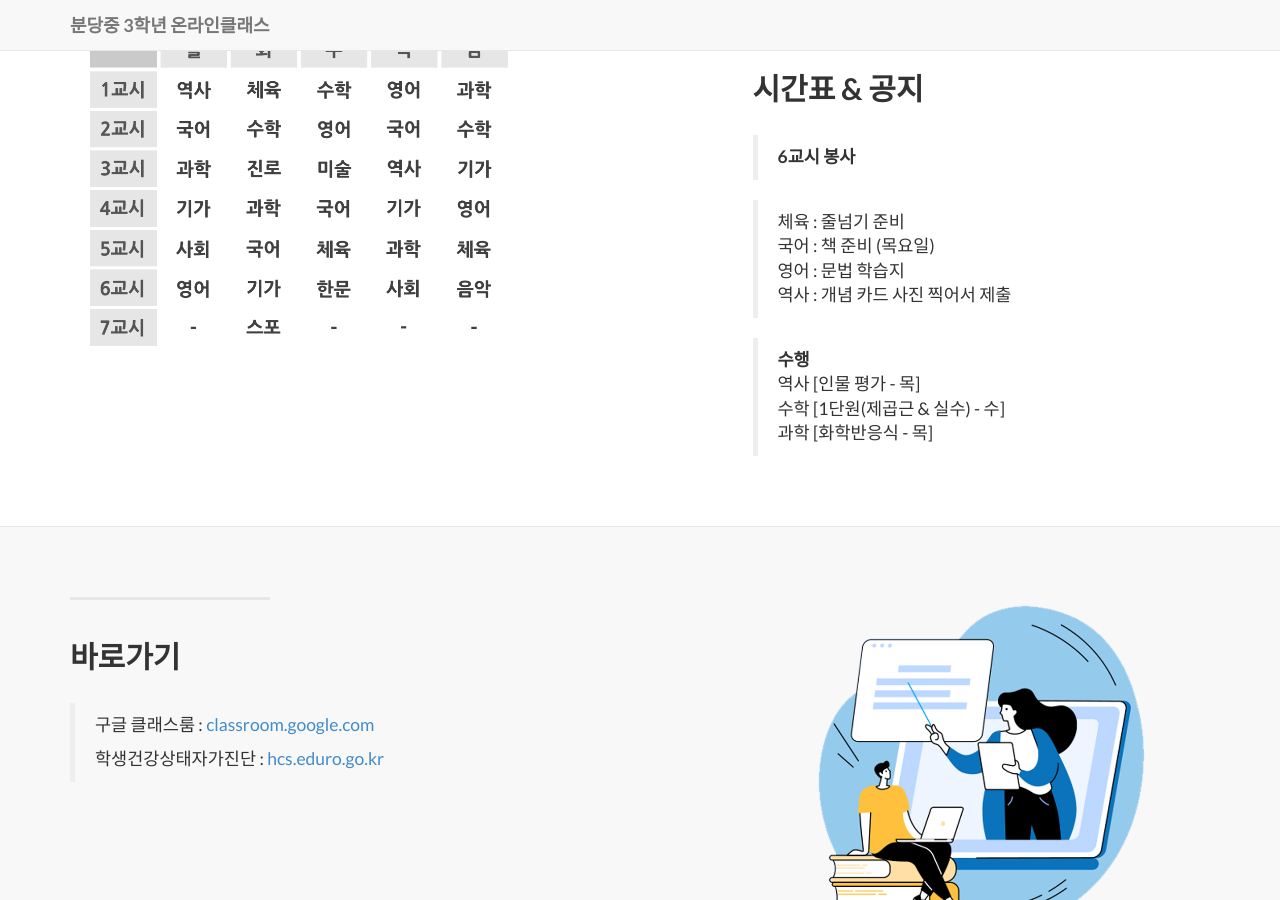
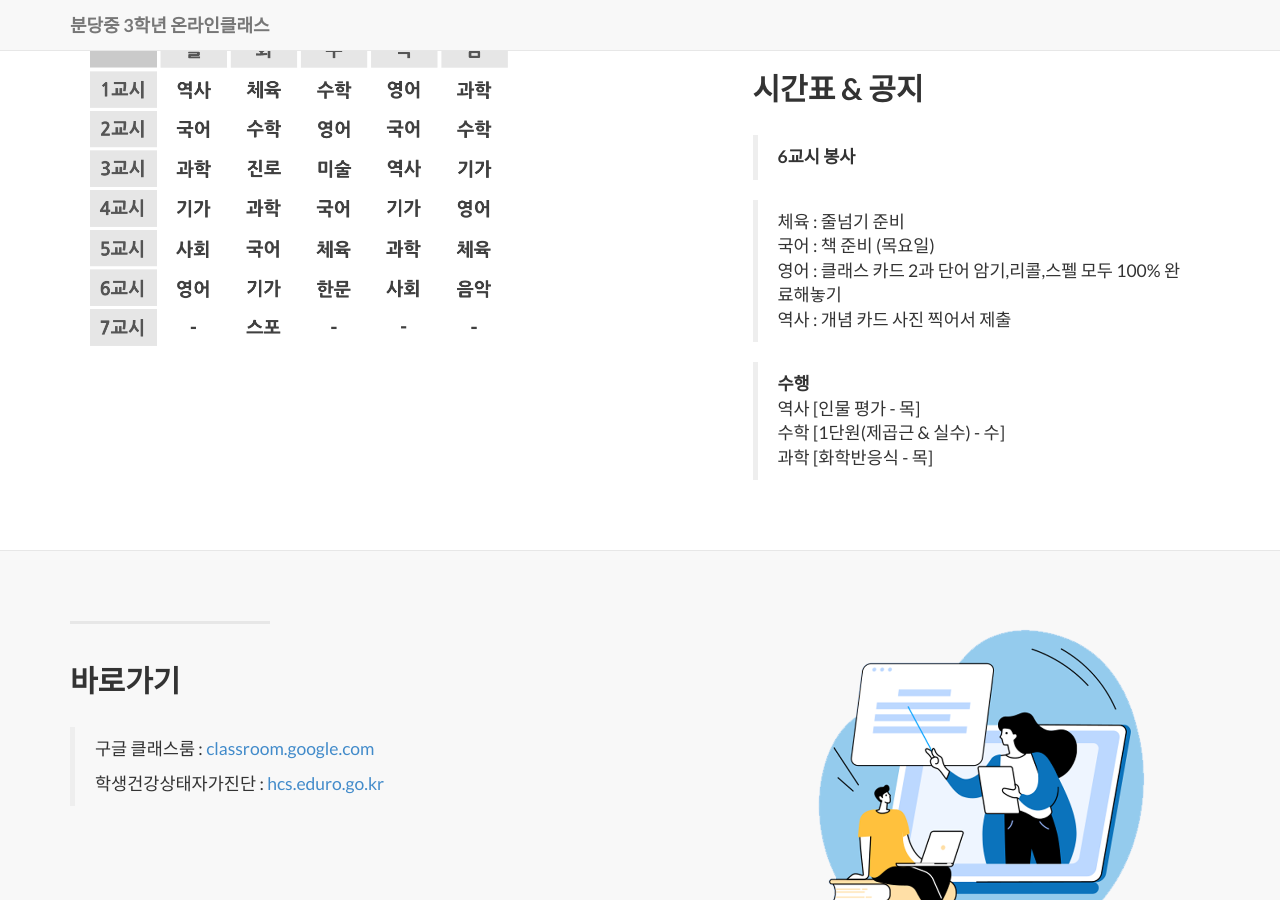
Before and after one commit to bundang-ms-2021/oncl, a Jekyll site: the page built from index.html, in a window 1280 px wide and 900 px high, scrolled down 806 px. Built offline with Jekyll 4.4.1, drawn with Linux system fonts in a browser that asks for light colours; nearby versions of some CDN libraries; library files that are not in the unit come from our copies.

Commit message:
Update 2014-09-21-services-1.markdown

```diff
--- a/_posts/2014-09-21-services-1.markdown
+++ b/_posts/2014-09-21-services-1.markdown
@@ -10,7 +10,7 @@ description: |
 
   > 체육 : 줄넘기 준비
   > 국어 : 책 준비 (목요일)
-  > 영어 : 문법 학습지
+  > 영어 : 클래스 카드 2과 단어 암기,리콜,스펠 모두 100% 완료해놓기
   > 역사 : 개념 카드 사진 찍어서 제출
 
   > **수행**
```
